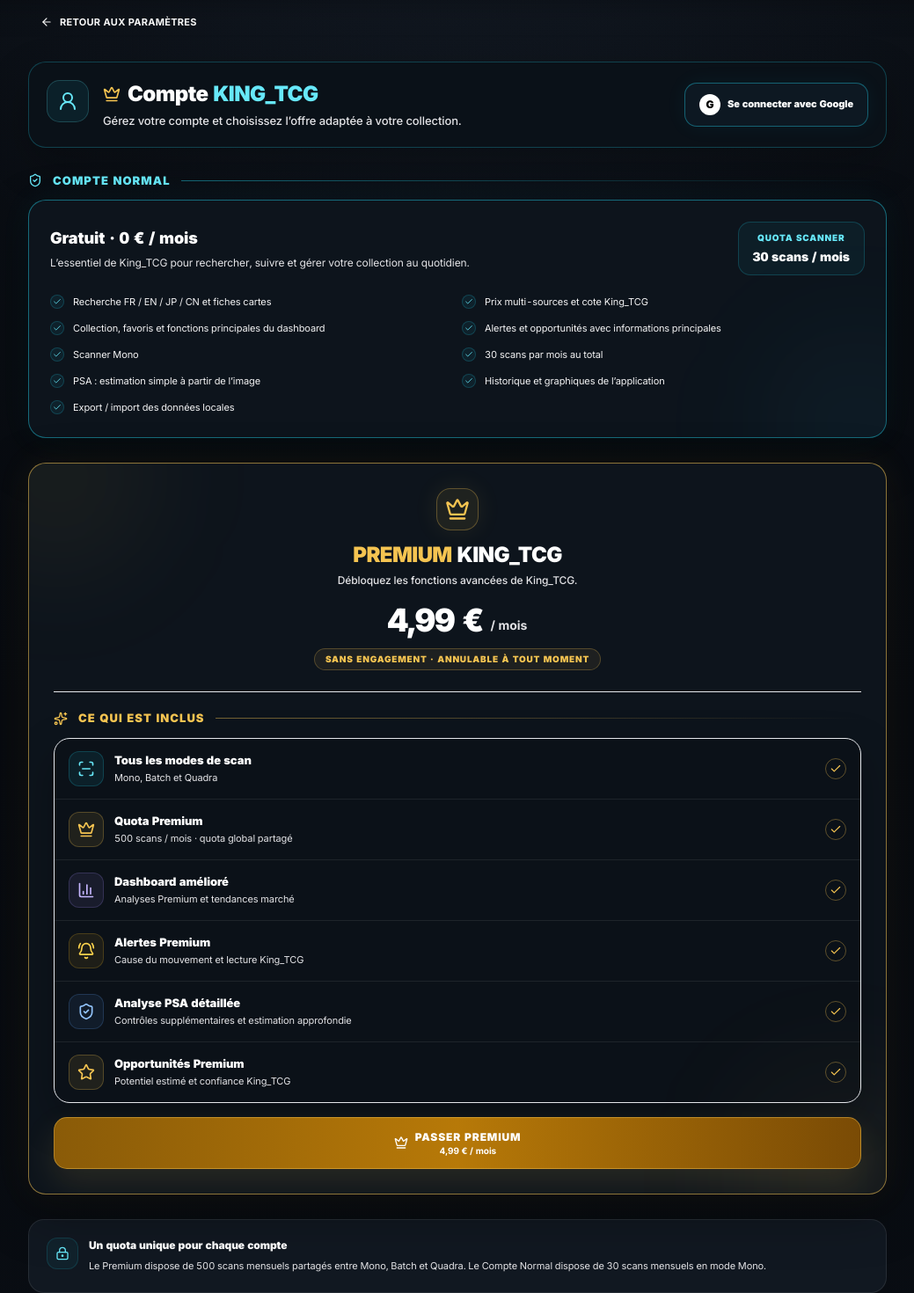
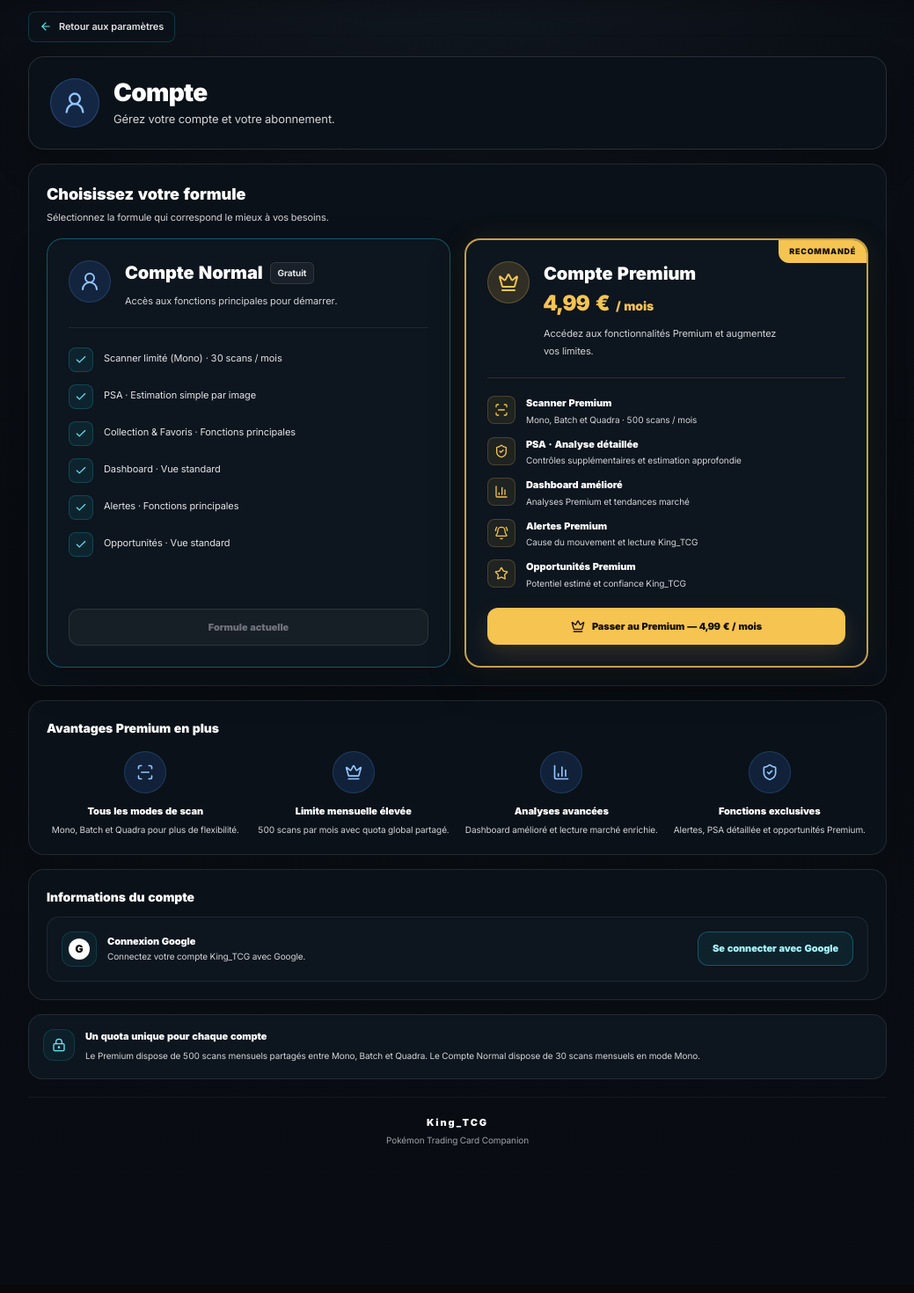
Before and after one commit to dylangdm1-dotcom/King_TcgV1, a Next.js app: page /parametres/compte in a window 1280 px wide. Shown: the part 80-1550 px from the top of the page at 88% size, without its empty margins (120-1159 px from the left). Built offline with nearby package versions, Linux system fonts and the light colour scheme.

Commit message:
Update page.tsx

```diff
--- a/app/parametres/compte/page.tsx
+++ b/app/parametres/compte/page.tsx
@@ -17,47 +17,38 @@ import {
 import Navbar from "../../../components/Navbar";
 
 const normalFeatures = [
-  "Recherche FR / EN / JP / CN et fiches cartes",
-  "Prix multi-sources et cote King_TCG",
-  "Collection, favoris et fonctions principales du dashboard",
-  "Alertes et opportunités avec informations principales",
-  "Scanner Mono",
-  "30 scans par mois au total",
-  "PSA : estimation simple à partir de l’image",
-  "Historique et graphiques de l’application",
-  "Export / import des données locales",
+  "Scanner limité (Mono) · 30 scans / mois",
+  "PSA · Estimation simple par image",
+  "Collection & Favoris · Fonctions principales",
+  "Dashboard · Vue standard",
+  "Alertes · Fonctions principales",
+  "Opportunités · Vue standard",
 ];
 
 const premiumHighlights = [
   {
-    title: "Tous les modes de scan",
-    description: "Mono, Batch et Quadra",
+    title: "Scanner Premium",
+    description: "Mono, Batch et Quadra · 500 scans / mois",
     icon: ScanLine,
-    tone: "cyan",
+    tone: "gold",
   },
   {
-    title: "Quota Premium",
-    description: "500 scans / mois · quota global partagé",
-    icon: Crown,
+    title: "PSA · Analyse détaillée",
+    description: "Contrôles supplémentaires et estimation approfondie",
+    icon: ShieldCheck,
     tone: "gold",
   },
   {
     title: "Dashboard amélioré",
     description: "Analyses Premium et tendances marché",
     icon: BarChart3,
-    tone: "violet",
+    tone: "gold",
   },
   {
     title: "Alertes Premium",
     description: "Cause du mouvement et lecture King_TCG",
     icon: BellRing,
-    tone: "orange",
-  },
-  {
-    title: "Analyse PSA détaillée",
-    description: "Contrôles supplémentaires et estimation approfondie",
-    icon: ShieldCheck,
-    tone: "blue",
+    tone: "gold",
   },
   {
     title: "Opportunités Premium",
@@ -67,21 +58,42 @@ const premiumHighlights = [
   },
 ] as const;
 
-const premiumTones = {
-  cyan: "border-cyan-400/20 bg-cyan-400/[0.08] text-cyan-300",
-  gold: "border-[#f5c451]/25 bg-[#f5c451]/[0.09] text-[#f5c451]",
-  violet: "border-violet-400/20 bg-violet-400/[0.09] text-violet-300",
-  orange: "border-amber-400/20 bg-amber-400/[0.08] text-amber-300",
-  blue: "border-blue-400/20 bg-blue-400/[0.08] text-blue-300",
-};
+const extraPremium = [
+  {
+    title: "Tous les modes de scan",
+    description: "Mono, Batch et Quadra pour plus de flexibilité.",
+    icon: ScanLine,
+  },
+  {
+    title: "Limite mensuelle élevée",
+    description: "500 scans par mois avec quota global partagé.",
+    icon: Crown,
+  },
+  {
+    title: "Analyses avancées",
+    description: "Dashboard amélioré et lecture marché enrichie.",
+    icon: BarChart3,
+  },
+  {
+    title: "Fonctions exclusives",
+    description: "Alertes, PSA détaillée et opportunités Premium.",
+    icon: ShieldCheck,
+  },
+] as const;
 
-function NormalFeatureRow({ children }: { children: React.ReactNode }) {
+function PlanFeature({ children, premium = false }: { children: React.ReactNode; premium?: boolean }) {
   return (
-    <li className="flex items-start gap-2.5 text-[11px] leading-5 text-zinc-100">
-      <span className="mt-0.5 flex h-4 w-4 shrink-0 items-center justify-center rounded-full border border-cyan-400/20 bg-cyan-400/[0.07] text-cyan-300">
-        <Check className="h-2.5 w-2.5" />
+    <li className="flex items-start gap-3 text-[11px] leading-5 text-zinc-200">
+      <span
+        className={`mt-0.5 flex h-7 w-7 shrink-0 items-center justify-center rounded-lg border ${
+          premium
+            ? "border-[#f5c451]/25 bg-[#f5c451]/[0.09] text-[#f5c451]"
+            : "border-cyan-400/20 bg-cyan-400/[0.08] text-cyan-300"
+        }`}
+      >
+        <Check className="h-3.5 w-3.5" />
       </span>
-      {children}
+      <span className="pt-1">{children}</span>
     </li>
   );
 }
@@ -92,162 +104,175 @@ export default function AccountManagementPage() {
       <Navbar />
 
       <main className="kt-premium-shell min-h-screen pb-32 text-white">
-        <div className="mx-auto max-w-5xl space-y-7 px-4 py-6 sm:px-6">
+        <div className="mx-auto max-w-5xl px-4 py-6 sm:px-6 sm:py-7">
           <Link
             href="/parametres"
-            className="kt-premium-button-secondary inline-flex items-center gap-2 px-3.5 py-2 text-[11px] font-bold uppercase tracking-wide"
+            className="inline-flex items-center gap-2 rounded-lg border border-cyan-400/20 bg-[#0b1219] px-3 py-2 text-[11px] font-semibold text-zinc-200 transition hover:border-cyan-300/40 hover:text-white"
           >
-            <ArrowLeft className="h-3.5 w-3.5" />
+            <ArrowLeft className="h-3.5 w-3.5 text-cyan-300" />
             Retour aux paramètres
           </Link>
 
-          <header className="flex flex-col gap-4 rounded-[20px] border border-cyan-400/25 bg-[#0a1118] p-4 shadow-[0_18px_48px_rgba(0,0,0,.24)] sm:flex-row sm:items-center sm:justify-between sm:p-5">
-            <div className="flex items-start gap-4">
-              <span className="flex h-12 w-12 shrink-0 items-center justify-center rounded-[15px] border border-cyan-300/20 bg-cyan-400/[0.08] text-cyan-300">
-                <UserRound className="h-6 w-6" />
+          <header className="mt-4 rounded-[18px] border border-white/[0.12] bg-[#0a1118] p-5 shadow-[0_16px_40px_rgba(0,0,0,.22)] sm:p-6">
+            <div className="flex items-center gap-4">
+              <span className="flex h-14 w-14 shrink-0 items-center justify-center rounded-full border border-blue-400/25 bg-blue-500/20 text-blue-300">
+                <UserRound className="h-7 w-7" />
               </span>
               <div>
-                <h1 className="flex items-center gap-2 text-xl font-black tracking-tight sm:text-2xl">
-                  <Crown className="h-5 w-5 text-[#f5c451]" />
-                  <span>Compte <span className="text-cyan-300">KING_TCG</span></span>
-                </h1>
-                <p className="mt-1 text-[13px] font-medium leading-5 text-zinc-200">
-                  Gérez votre compte et choisissez l’offre adaptée à votre collection.
+                <h1 className="text-2xl font-black tracking-tight text-white sm:text-[28px]">Compte</h1>
+                <p className="mt-1 text-[12px] leading-5 text-zinc-300 sm:text-[13px]">
+                  Gérez votre compte et votre abonnement.
                 </p>
               </div>
             </div>
-
-            <button
-              type="button"
-              className="inline-flex w-full items-center justify-center gap-2 rounded-[14px] border border-cyan-400/40 bg-[#0d1822] px-4 py-3 text-[11px] font-black text-white shadow-[0_0_24px_rgba(34,211,238,.06)] transition hover:border-cyan-300/65 hover:bg-[#10212c] sm:w-auto"
-            >
-              <span className="flex h-6 w-6 items-center justify-center rounded-full bg-white text-[12px] font-black text-black">G</span>
-              Se connecter avec Google
-            </button>
           </header>
 
-          <section>
-            <div className="mb-3 flex items-center gap-3">
-              <ShieldCheck className="h-4 w-4 text-cyan-300" />
-              <h2 className="whitespace-nowrap text-[13px] font-black uppercase tracking-[0.08em] text-cyan-300">
-                Compte Normal
-              </h2>
-              <span className="h-px flex-1 bg-gradient-to-r from-cyan-400/45 to-transparent" />
+          <section className="mt-4 rounded-[18px] border border-white/[0.10] bg-[#0a1118] p-4 sm:p-5">
+            <div className="mb-4">
+              <h2 className="text-lg font-black text-white">Choisissez votre formule</h2>
+              <p className="mt-1 text-[11px] text-zinc-300">
+                Sélectionnez la formule qui correspond le mieux à vos besoins.
+              </p>
             </div>
 
-            <div className="relative overflow-hidden rounded-[20px] border border-cyan-400/45 bg-[#0d141c] p-5 shadow-[0_20px_60px_rgba(0,0,0,.30),0_0_36px_rgba(34,211,238,.055)] sm:p-6">
-              <div className="pointer-events-none absolute -bottom-24 -right-20 h-56 w-56 rounded-full bg-cyan-400/[0.045] blur-3xl" />
-              <div className="relative">
-              <div className="flex flex-col gap-4 sm:flex-row sm:items-center sm:justify-between">
+            <div className="grid gap-4 lg:grid-cols-2">
+              <article className="flex h-full flex-col rounded-[18px] border border-cyan-400/35 bg-[#0d151e] p-5 shadow-[0_18px_44px_rgba(0,0,0,.22)] sm:p-6">
+                <div className="flex items-start gap-4">
+                  <span className="flex h-12 w-12 shrink-0 items-center justify-center rounded-full border border-blue-400/20 bg-blue-500/15 text-blue-300">
+                    <UserRound className="h-6 w-6" />
+                  </span>
+                  <div className="min-w-0 flex-1">
+                    <div className="flex flex-wrap items-center gap-2">
+                      <h3 className="text-xl font-black text-white">Compte Normal</h3>
+                      <span className="rounded-md border border-white/[0.10] bg-white/[0.05] px-2 py-1 text-[10px] font-bold text-zinc-200">Gratuit</span>
+                    </div>
+                    <p className="mt-2 text-[11px] leading-5 text-zinc-300">
+                      Accès aux fonctions principales pour démarrer.
+                    </p>
+                  </div>
+                </div>
+
+                <div className="my-5 h-px bg-white/[0.08]" />
+
+                <ul className="space-y-3">
+                  {normalFeatures.map((feature) => (
+                    <PlanFeature key={feature}>{feature}</PlanFeature>
+                  ))}
+                </ul>
+
+                <button
+                  type="button"
+                  className="mt-auto pt-5"
+                  aria-label="Formule actuelle"
+                >
+                  <span className="flex w-full items-center justify-center rounded-xl border border-white/[0.10] bg-white/[0.04] px-4 py-3 text-[11px] font-black text-zinc-500">
+                    Formule actuelle
+                  </span>
+                </button>
+              </article>
+
+              <article className="relative flex h-full flex-col overflow-hidden rounded-[18px] border-2 border-[#f5c451]/80 bg-[#0d151e] p-5 shadow-[0_18px_44px_rgba(0,0,0,.24),0_0_34px_rgba(245,196,81,.08)] sm:p-6">
+                <div className="absolute right-0 top-0 rounded-bl-xl bg-[#f5c451] px-3 py-1.5 text-[9px] font-black uppercase tracking-[0.08em] text-[#1a1304]">
+                  Recommandé
+                </div>
+
+                <div className="flex items-start gap-4 pr-16">
+                  <span className="flex h-12 w-12 shrink-0 items-center justify-center rounded-full border border-[#f5c451]/25 bg-[#f5c451]/15 text-[#f5c451]">
+                    <Crown className="h-6 w-6" />
+                  </span>
+                  <div className="min-w-0 flex-1">
+                    <h3 className="text-xl font-black text-white">Compte Premium</h3>
+                    <p className="mt-1 text-2xl font-black text-[#f5c451]">4,99 € <span className="text-sm">/ mois</span></p>
+                    <p className="mt-2 text-[11px] leading-5 text-zinc-300">
+                      Accédez aux fonctionnalités Premium et augmentez vos limites.
+                    </p>
+                  </div>
+                </div>
+
+                <div className="my-5 h-px bg-[#f5c451]/15" />
+
+                <div className="space-y-3">
+                  {premiumHighlights.map(({ title, description, icon: Icon }) => (
+                    <div key={title} className="flex items-start gap-3">
+                      <span className="flex h-8 w-8 shrink-0 items-center justify-center rounded-lg border border-[#f5c451]/20 bg-[#f5c451]/[0.08] text-[#f5c451]">
+                        <Icon className="h-4 w-4" />
+                      </span>
+                      <div>
+                        <p className="text-[11px] font-black text-white">{title}</p>
+                        <p className="mt-0.5 text-[10px] leading-4 text-zinc-300">{description}</p>
+                      </div>
+                    </div>
+                  ))}
+                </div>
+
+                <button
+                  type="button"
+                  className="mt-auto pt-5"
+                >
+                  <span className="flex w-full items-center justify-center gap-2 rounded-xl border border-[#f5c451]/50 bg-[#f5c451] px-4 py-3 text-[11px] font-black text-[#181108] shadow-[0_10px_26px_rgba(245,196,81,.15)] transition hover:brightness-105">
+                    <Crown className="h-4 w-4" />
+                    Passer au Premium — 4,99 € / mois
+                  </span>
+                </button>
+              </article>
+            </div>
+          </section>
+
+          <section className="mt-4 rounded-[18px] border border-white/[0.10] bg-[#0a1118] p-4 sm:p-5">
+            <h2 className="text-[14px] font-black text-white">Avantages Premium en plus</h2>
+            <div className="mt-4 grid grid-cols-2 gap-3 lg:grid-cols-4">
+              {extraPremium.map(({ title, description, icon: Icon }) => (
+                <div key={title} className="min-w-0 text-center">
+                  <span className="mx-auto flex h-12 w-12 items-center justify-center rounded-full border border-blue-400/20 bg-blue-500/15 text-blue-300">
+                    <Icon className="h-5 w-5" />
+                  </span>
+                  <p className="mt-3 text-[11px] font-black text-white">{title}</p>
+                  <p className="mt-1 text-[10px] leading-4 text-zinc-300">{description}</p>
+                </div>
+              ))}
+            </div>
+          </section>
+
+          <section className="mt-4 rounded-[18px] border border-white/[0.10] bg-[#0a1118] p-4 sm:p-5">
+            <h2 className="text-[14px] font-black text-white">Informations du compte</h2>
+
+            <div className="mt-3 flex flex-col gap-3 rounded-[14px] border border-white/[0.08] bg-[#0d151e] p-4 sm:flex-row sm:items-center sm:justify-between">
+              <div className="flex items-center gap-3">
+                <span className="flex h-10 w-10 shrink-0 items-center justify-center rounded-xl border border-cyan-400/15 bg-cyan-400/[0.06] text-cyan-300">
+                  <span className="flex h-6 w-6 items-center justify-center rounded-full bg-white text-[12px] font-black text-black">G</span>
+                </span>
                 <div>
-                  <p className="text-lg font-black text-white">Gratuit · 0 € / mois</p>
-                  <p className="mt-1 max-w-2xl text-[12px] leading-5 text-zinc-200">
-                    L’essentiel de King_TCG pour rechercher, suivre et gérer votre collection au quotidien.
-                  </p>
-                </div>
-                <div className="rounded-[14px] border border-cyan-400/20 bg-cyan-400/[0.06] px-4 py-2.5 text-center">
-                  <p className="text-[10px] font-black uppercase tracking-[0.08em] text-cyan-300">Quota scanner</p>
-                  <p className="mt-1 text-sm font-black text-white">30 scans / mois</p>
+                  <p className="text-[11px] font-black text-white">Connexion Google</p>
+                  <p className="mt-0.5 text-[10px] text-zinc-300">Connectez votre compte King_TCG avec Google.</p>
                 </div>
               </div>
 
-              <ul className="mt-5 grid gap-2.5 sm:grid-cols-2">
-                {normalFeatures.map((feature) => (
-                  <NormalFeatureRow key={feature}>{feature}</NormalFeatureRow>
-                ))}
-              </ul>
-              </div>
+              <button
+                type="button"
+                className="inline-flex items-center justify-center gap-2 rounded-xl border border-cyan-400/30 bg-cyan-400/[0.07] px-4 py-2.5 text-[11px] font-black text-cyan-200 transition hover:border-cyan-300/50 hover:text-white"
+              >
+                Se connecter avec Google
+              </button>
             </div>
           </section>
 
-          <section className="relative overflow-hidden rounded-[20px] border border-[#f5c451]/55 bg-[#0d141c] p-5 shadow-[0_20px_60px_rgba(0,0,0,.34),0_0_42px_rgba(245,196,81,.07)] sm:p-7">
-<div className="pointer-events-none absolute -left-20 -top-24 h-56 w-56 rounded-full bg-[#f5c451]/[0.055] blur-3xl" />
-            <div className="pointer-events-none absolute -bottom-28 -right-20 h-64 w-64 rounded-full bg-[#f5c451]/[0.05] blur-3xl" />
-
-            <div className="relative flex flex-col items-center text-center">
-              <span className="flex h-12 w-12 items-center justify-center rounded-2xl border border-[#f5c451]/30 bg-[#f5c451]/[0.08] text-[#f5c451] shadow-[0_0_28px_rgba(245,196,81,.09)]">
-                <Crown className="h-7 w-7" />
-              </span>
-              <h2 className="mt-3 text-xl font-black tracking-tight text-white sm:text-2xl">
-                <span className="text-[#f5c451]">PREMIUM</span> KING_TCG
-              </h2>
-              <p className="mt-1 text-[12px] font-medium text-zinc-200">
-                Débloquez les fonctions avancées de King_TCG.
-              </p>
-
-              <div className="mt-4 flex items-end justify-center gap-2">
-                <span className="text-3xl font-black tracking-tight text-white sm:text-4xl">4,99 €</span>
-                <span className="pb-1 text-sm font-bold text-zinc-200">/ mois</span>
-              </div>
-
-              <span className="mt-3 rounded-full border border-[#f5c451]/25 bg-[#f5c451]/[0.07] px-3 py-1 text-[10px] font-black uppercase tracking-[0.08em] text-[#f5c451]">
-                Sans engagement · annulable à tout moment
-              </span>
-            </div>
-            <div className="relative mt-6 border-t border-[#f5c451]/18 pt-5">
-<div className="mb-3 flex items-center gap-3">
-              <Sparkles className="h-4 w-4 text-[#f5c451]" />
-              <h2 className="whitespace-nowrap text-[13px] font-black uppercase tracking-[0.08em] text-[#f5c451]">
-                Ce qui est inclus
-              </h2>
-              <span className="h-px flex-1 bg-gradient-to-r from-[#f5c451]/45 to-transparent" />
-            </div>
-
-            <div className="overflow-hidden rounded-[18px] border border-[#f5c451]/18 bg-black/15 shadow-[0_18px_48px_rgba(0,0,0,.28)]">
-              {premiumHighlights.map((feature, index) => {
-                const Icon = feature.icon;
-                return (
-                  <div
-                    key={feature.title}
-                    className={`flex items-center gap-3 px-3.5 py-3.5 sm:px-4 ${
-                      index > 0 ? "border-t border-white/[0.08]" : ""
-                    }`}
-                  >
-                    <span className={`flex h-10 w-10 shrink-0 items-center justify-center rounded-xl border ${premiumTones[feature.tone]}`}>
-                      <Icon className="h-5 w-5" />
-                    </span>
-                    <div className="min-w-0 flex-1">
-                      <p className="text-[12px] font-black text-white sm:text-[13px]">{feature.title}</p>
-                      <p className="mt-0.5 text-[11px] leading-4 text-zinc-200">{feature.description}</p>
-                    </div>
-                    <span className="flex h-6 w-6 shrink-0 items-center justify-center rounded-full border border-[#f5c451]/35 text-[#f5c451]">
-                      <Check className="h-3.5 w-3.5" />
-                    </span>
-                  </div>
-                );
-              })}
-            </div>
-
-            <button
-              type="button"
-              className="mt-4 inline-flex w-full items-center justify-center gap-2 rounded-[15px] border border-[#f5c451]/45 bg-gradient-to-r from-[#8a5b08] via-[#b77908] to-[#7a4b05] px-4 py-3.5 text-[12px] font-black uppercase tracking-[0.07em] text-white shadow-[0_16px_38px_rgba(245,196,81,.12)] transition hover:brightness-110"
-            >
-              <Crown className="h-4 w-4" />
-              <span className="flex flex-col items-center leading-tight">
-                <span>Passer Premium</span>
-                <span className="mt-0.5 text-[10px] font-bold normal-case tracking-normal">4,99 € / mois</span>
-              </span>
-            </button>
-            </div>
-          </section>
-
-          <section className="rounded-[18px] border border-white/[0.09] bg-[#111821] p-4 sm:p-5">
+          <section className="mt-4 rounded-[16px] border border-white/[0.09] bg-[#0d151e] p-4">
             <div className="flex items-start gap-3">
               <span className="flex h-9 w-9 shrink-0 items-center justify-center rounded-xl border border-cyan-400/15 bg-cyan-400/[0.06] text-cyan-300">
                 <LockKeyhole className="h-4 w-4" />
               </span>
               <div>
-                <p className="text-[12px] font-black text-white">Un quota unique pour chaque compte</p>
-                <p className="mt-1 text-[11px] leading-5 text-zinc-200">
+                <p className="text-[11px] font-black text-white">Un quota unique pour chaque compte</p>
+                <p className="mt-1 text-[10px] leading-5 text-zinc-300">
                   Le Premium dispose de 500 scans mensuels partagés entre Mono, Batch et Quadra. Le Compte Normal dispose de 30 scans mensuels en mode Mono.
                 </p>
               </div>
             </div>
           </section>
 
-          <footer className="border-t border-white/[0.06] pt-6 text-center">
+          <footer className="mt-5 border-t border-white/[0.06] pt-5 text-center">
             <p className="text-[11px] font-black tracking-[0.18em] text-white">King_TCG</p>
-            <p className="mt-1 text-[11px] font-bold text-zinc-300">Pokémon Trading Card Companion</p>
+            <p className="mt-1 text-[10px] text-zinc-400">Pokémon Trading Card Companion</p>
           </footer>
         </div>
       </main>
```
